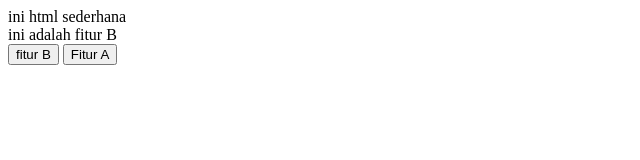
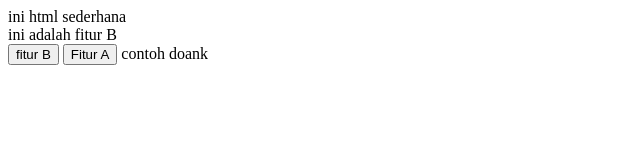
Before and after one commit to sulaemansantoso/git101, a plain HTML site: page index.html in a window 1280 px wide. Shown: the whole page, without its empty margins (0-640 px from the left). Drawn offline with Linux system fonts and the light colour scheme.

Commit message:
nambahin span

```diff
--- a/index.html
+++ b/index.html
@@ -15,5 +15,6 @@
     </div>
     <button>fitur B</button>
     <button>Fitur A</button>
+    <span>contoh doank</span>
 </body>
 </html>
```
